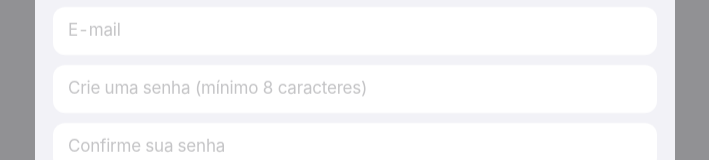
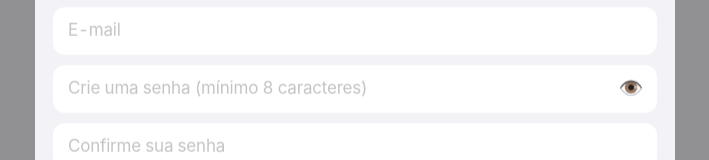
Before and after one commit to graficaspeed1-ai/JeffGyn, a React (Vite) app in the folder frontend/: page / in a window 1280 px wide. Both pictures are taken after a click on the button "Criar conta de aluno". Shown: the part 516-676 px from the top of the page, without its empty margins (285-994 px from the left). Built offline with nearby package versions, Linux system fonts and the light colour scheme; no server answers.

Commit message:
Make password visibility eye icon clearly visible on login

```diff
--- a/frontend/src/views/Login.jsx
+++ b/frontend/src/views/Login.jsx
@@ -54,7 +54,7 @@ function RegisterSheet({ close }) {
     <div style={{ height: 10 }} />
     <div style={{ position: 'relative' }}>
       <input className="input" style={{ paddingRight: 46 }} type={showPassword ? 'text' : 'password'} placeholder="Crie uma senha (mínimo 8 caracteres)" autoComplete="new-password" value={password} onChange={e => setPassword(e.target.value)} />
-      <button type="button" aria-label={showPassword ? 'Ocultar senha' : 'Mostrar senha'} title={showPassword ? 'Ocultar senha' : 'Mostrar senha'} onClick={() => setShowPassword(v => !v)} style={{ position: 'absolute', right: 10, top: '50%', transform: 'translateY(-50%)', border: 0, background: 'transparent', color: 'var(--muted)', padding: 6, cursor: 'pointer' }}><Icon name={showPassword ? 'eye-off' : 'eye'} /></button>
+      <button type="button" aria-label={showPassword ? 'Ocultar senha' : 'Mostrar senha'} title={showPassword ? 'Ocultar senha' : 'Mostrar senha'} onClick={() => setShowPassword(v => !v)} style={{ position: 'absolute', right: 8, top: '50%', transform: 'translateY(-50%)', width: 36, height: 36, display: 'flex', alignItems: 'center', justifyContent: 'center', border: 0, borderRadius: 8, background: 'transparent', color: '#64748b', padding: 0, cursor: 'pointer', zIndex: 2, fontSize: 20 }}><span aria-hidden="true">{showPassword ? '🙈' : '👁️'}</span></button>
     </div>
     <div style={{ height: 10 }} />
     <div style={{ position: 'relative' }}>
```
